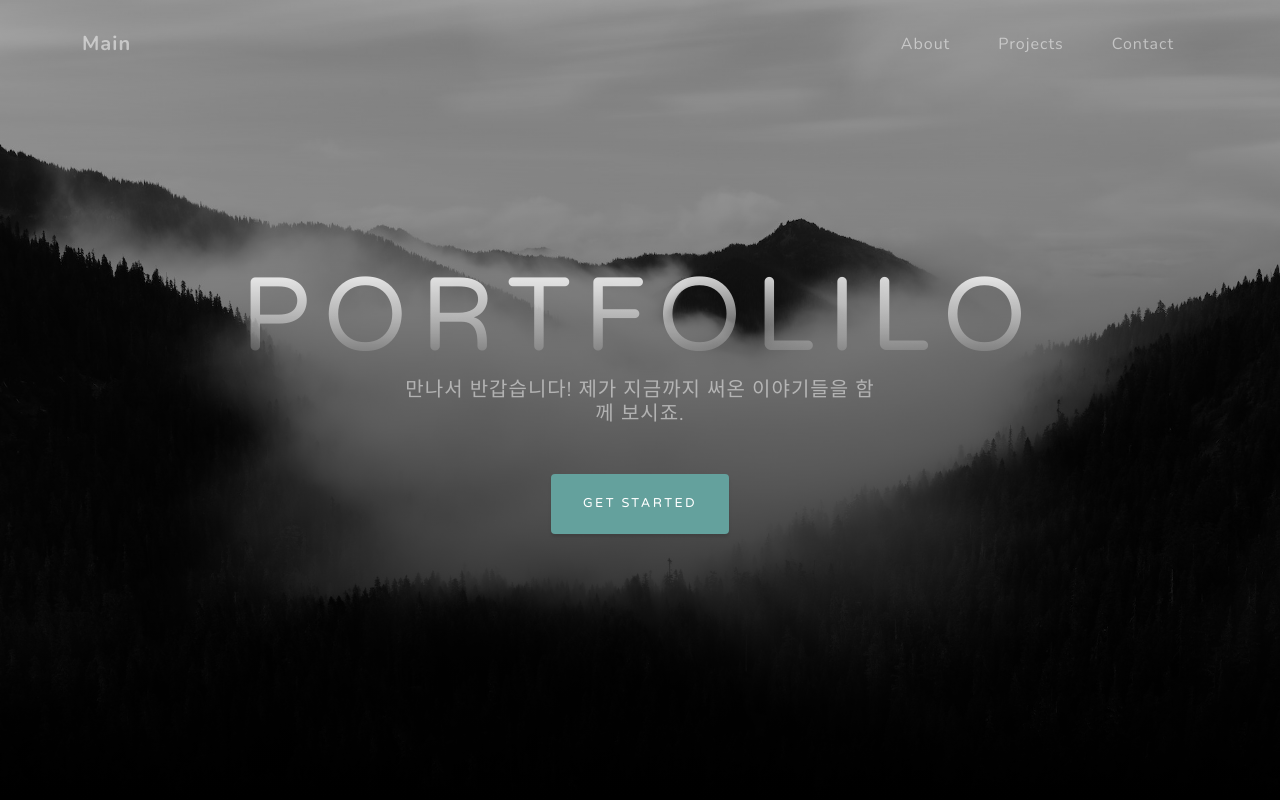
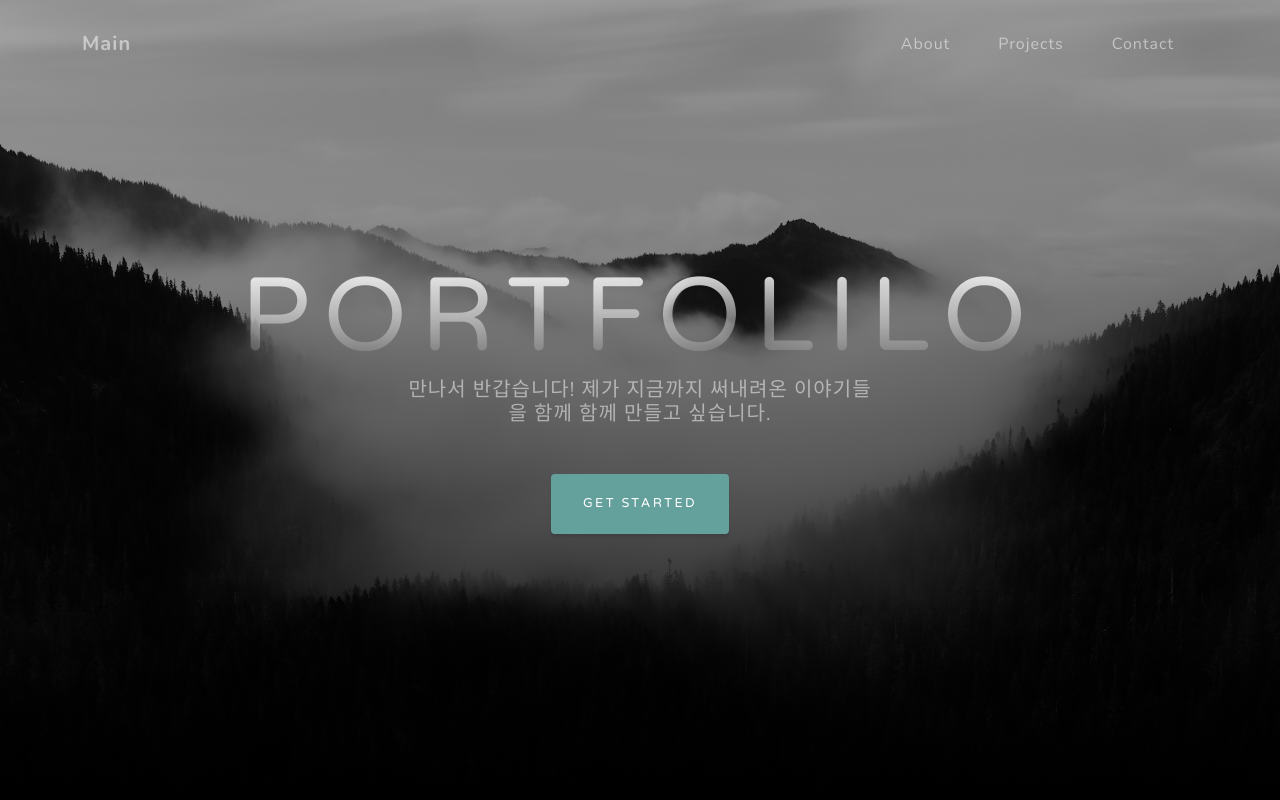
Before and after one commit to imbyoungdo/imbyoungdo.github.io, a plain HTML site: page index.html in a window 1280 px wide. Shown: the top 800 px of the page. Drawn offline with nearby package versions, Linux system fonts and the light colour scheme.

Commit message:
no message

```diff
--- a/index.html
+++ b/index.html
@@ -38,7 +38,8 @@
             <div class="container d-flex h-100 align-items-center">
                 <div class="mx-auto text-center">
                     <h1 class="mx-auto my-0 text-uppercase">Portfolilo</h1>
-                    <h2 class="text-white-50 mx-auto mt-2 mb-5">만나서 반갑습니다! 제가 지금까지 써온 이야기들을 함께 보시죠.</h2>
+                    <h2 class="text-white-50 mx-auto mt-2 mb-5">만나서 반갑습니다!
+                         제가 지금까지 써내려온 이야기들을 함께 함께 만들고 싶습니다.</h2>
                     <a class="btn btn-primary js-scroll-trigger" href="#about">Get Started</a>
                 </div>
             </div>
```
